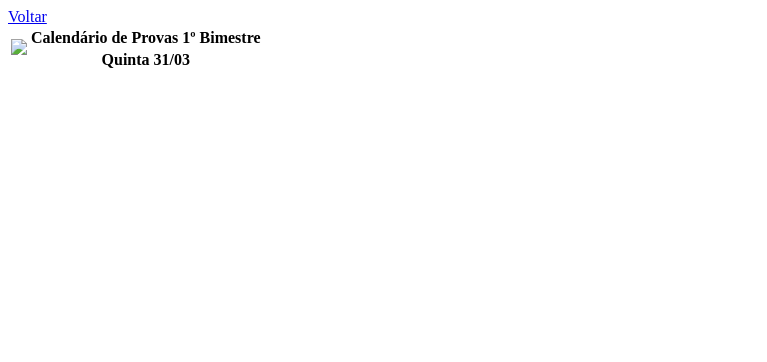
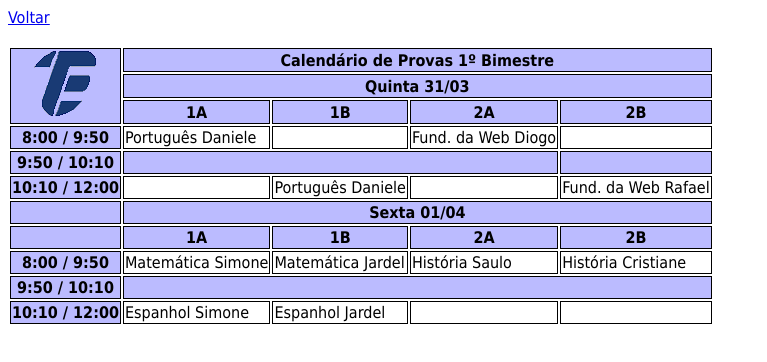
Before and after one commit to juseriel/juseriel.github.io, a plain HTML site: page exer4.html in a window 1280 px wide. Shown: the whole page, without its empty margins (0-767 px from the left). Drawn offline with Linux system fonts and the light colour scheme.

Commit message:
Added files via upload

```diff
--- a/exer4.html
+++ b/exer4.html
@@ -3,19 +3,75 @@
 	<head>
 		<title></title>
 		<meta charset="utf-8"/>
-		<!-- link rel="stylesheet" type="text/css" href="./hub.css" -->
-		<link rel="stylesheet" type="text/css" href="./tablestyle.css">
+		<link rel="stylesheet" type="text/css" href="./hub.css" />
+		<link rel="stylesheet" type="text/css" href="./tablestyle.css" />
 	</head>
 	<body>
 	<a href="./index.html">Voltar</a>
+	<br/>
+	<br/>
 		<table>
 			<tr>
-				<th rowspan="3"><img src="cefet."></th>
-				<th>Calendário de Provas 1º Bimestre</th>
+				<th rowspan="3"><img src="logo.png"></th>
+				<th colspan="4">Calendário de Provas 1º Bimestre</th>
 			</tr>
 			<tr>
-				<th>Quinta 31/03</th>
+				<th colspan="4">Quinta 31/03</th>
 			</tr>
+			<tr>
+				<th>1A</th>
+				<th>1B</th>
+				<th>2A</th>
+				<th>2B</th>
+			</tr>
+			<tr>
+				<th>8:00 / 9:50</th>
+				<td>Português Daniele</td>
+				<td></td>
+				<td>Fund. da Web Diogo</td>
+				<td></td>
+			</tr>
+			<tr>
+				<th>9:50 / 10:10</th>
+				<th colspan="3"><th/>
+			</tr>
+			<tr>
+				<th>10:10 / 12:00</th>
+				<td></td>
+				<td>Português Daniele</td>
+				<td></td>
+				<td>Fund. da Web Rafael</td>
+			</tr>
+			<tr>
+				<th></th>
+				<th colspan="4">Sexta 01/04</th>
+			</tr>
+			<tr>
+				<th></th>
+				<th>1A</th>
+				<th>1B</th>
+				<th>2A</th>
+				<th>2B</th>
+			</tr>
+			<tr>
+				<th>8:00 / 9:50</th>
+				<td>Matemática Simone</td>
+				<td>Matemática Jardel</td>
+				<td>História Saulo</td>
+				<td>História Cristiane</td>
+			</tr>
+			<tr>
+				<th>9:50 / 10:10</th>
+				<th colspan="4"></th>
+			</tr>
+			<tr>
+				<th>10:10 / 12:00</th>
+				<td>Espanhol Simone</td>
+				<td>Espanhol Jardel</td>
+				<td></td>
+				<td></td>
+			</tr>
+
 		</table>
 	</body>
 </html>
--- a/tablestyle.css
+++ b/tablestyle.css
@@ -1,3 +1,7 @@
-table, th, td{
-	border-style: 1px solid black;
+th, td{
+	border: 1px solid black;
+	border-collapse: separate;
 }
+th{
+	background-color: #bbf;
+}
```
Also changed, not shown: logo.png (added).
